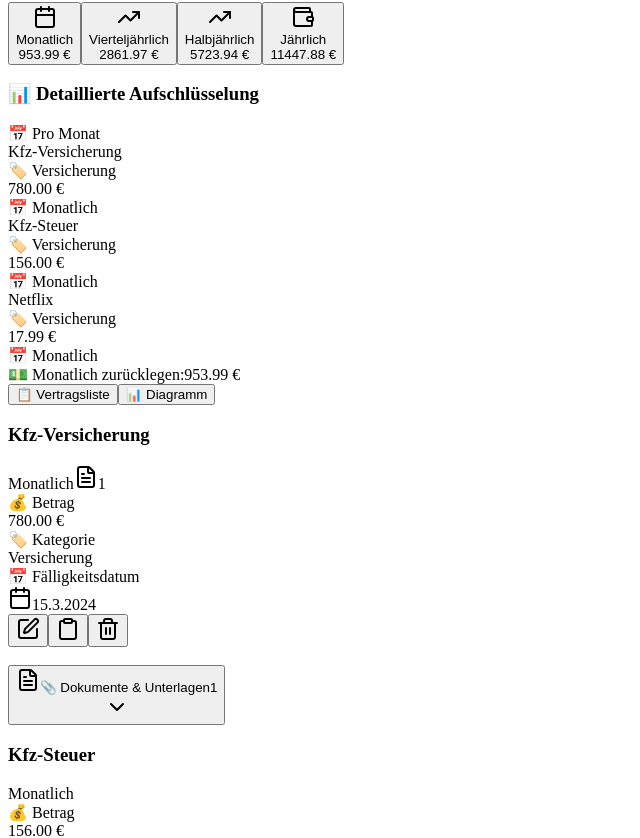
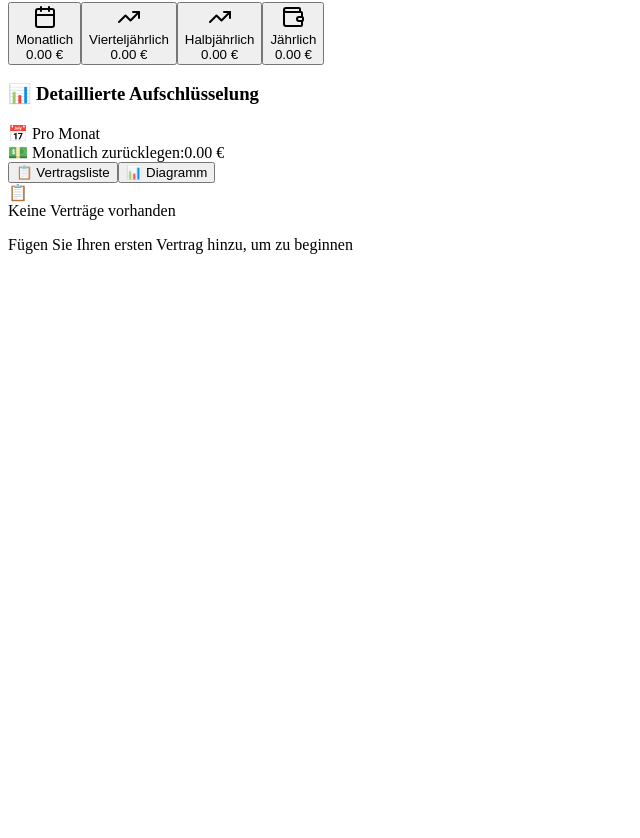
Before and after one commit to juliabb1/BudgetBuddy, a Next.js app in the folder apps/web/: page / in a window 1280 px wide. Shown: the part 612-1450 px from the top of the page, without its empty margins (0-640 px from the left). After the commit the page ends 882 px from the top, so only its background shows below. Built offline with nearby package versions, Linux system fonts and the light colour scheme; no server answers; sample sign-in values are in the browser's storage.

Commit message:
fix(web): remove unused mock data

```diff
--- a/apps/web/app/page.tsx
+++ b/apps/web/app/page.tsx
@@ -26,64 +26,8 @@ import Image from 'next/image';
 import { useEffect, useState } from 'react';
 import { Button } from '../components/ui/button';
 
-const mockContracts: ContractDTO[] = [
-  {
-    contractId: '1',
-    name: 'Kfz-Versicherung',
-    price: 780,
-    cycle: CycleSchema.parse('MONTHLY'),
-    startDate: new Date('2024-03-15'),
-    debitDayOfMonth: 1,
-    category: CategorySchema.parse('INSURANCE'),
-    isActive: true,
-    documents: [
-      {
-        documentId: 'd1',
-        contractId: '1',
-        originalName: 'Versicherungsvertrag.pdf',
-        fileName: 'd1-1234567890-abcdef.pdf',
-        filePath: '/uploads/d1-1234567890-abcdef.pdf',
-        fileSize: 245760,
-        mimeType: 'application/pdf',
-        uploadedAt: new Date('2024-03-15T10:00:00Z'),
-        // Frontend compatibility fields
-        id: 'd1',
-        name: 'Versicherungsvertrag.pdf',
-        data: `${process.env.NEXT_PUBLIC_BACKEND_URL || 'http://localhost:3001'}/contracts/documents/d1/download`,
-        type: 'application/pdf',
-        uploadDate: new Date('2024-03-15T10:00:00Z').toISOString(),
-      },
-    ],
-    userId: 'cmihd8btq0000ekywb3e8xr62',
-  },
-  {
-    contractId: '2',
-    name: 'Kfz-Steuer',
-    price: 156,
-    cycle: CycleSchema.parse('MONTHLY'),
-    category: CategorySchema.parse('INSURANCE'),
-    startDate: new Date('2024-03-15'),
-    debitDayOfMonth: 1,
-    isActive: true,
-    documents: [],
-    userId: 'cmihd8btq0000ekywb3e8xr62',
-  },
-  {
-    contractId: '3',
-    name: 'Netflix',
-    price: 17.99,
-    cycle: CycleSchema.parse('MONTHLY'),
-    category: CategorySchema.parse('INSURANCE'),
-    startDate: new Date('2024-03-15'),
-    debitDayOfMonth: 1,
-    isActive: true,
-    documents: [],
-    userId: 'cmihd8btq0000ekywb3e8xr62',
-  },
-];
-
 export default function Home() {
-  const [contracts, setContracts] = useState<ContractDTO[]>(mockContracts);
+  const [contracts, setContracts] = useState<ContractDTO[]>([]);
   const token = useAccessToken();
   const currentUser = useCurrentUser();
 
@@ -216,7 +160,7 @@ export default function Home() {
             'Content-Type': 'application/json',
             Authorization: `Bearer ${token}`,
           },
-          body: JSON.stringify(updatedContract),
+          body: JSON.stringify(contractUpdate),
         },
       );
 
```
